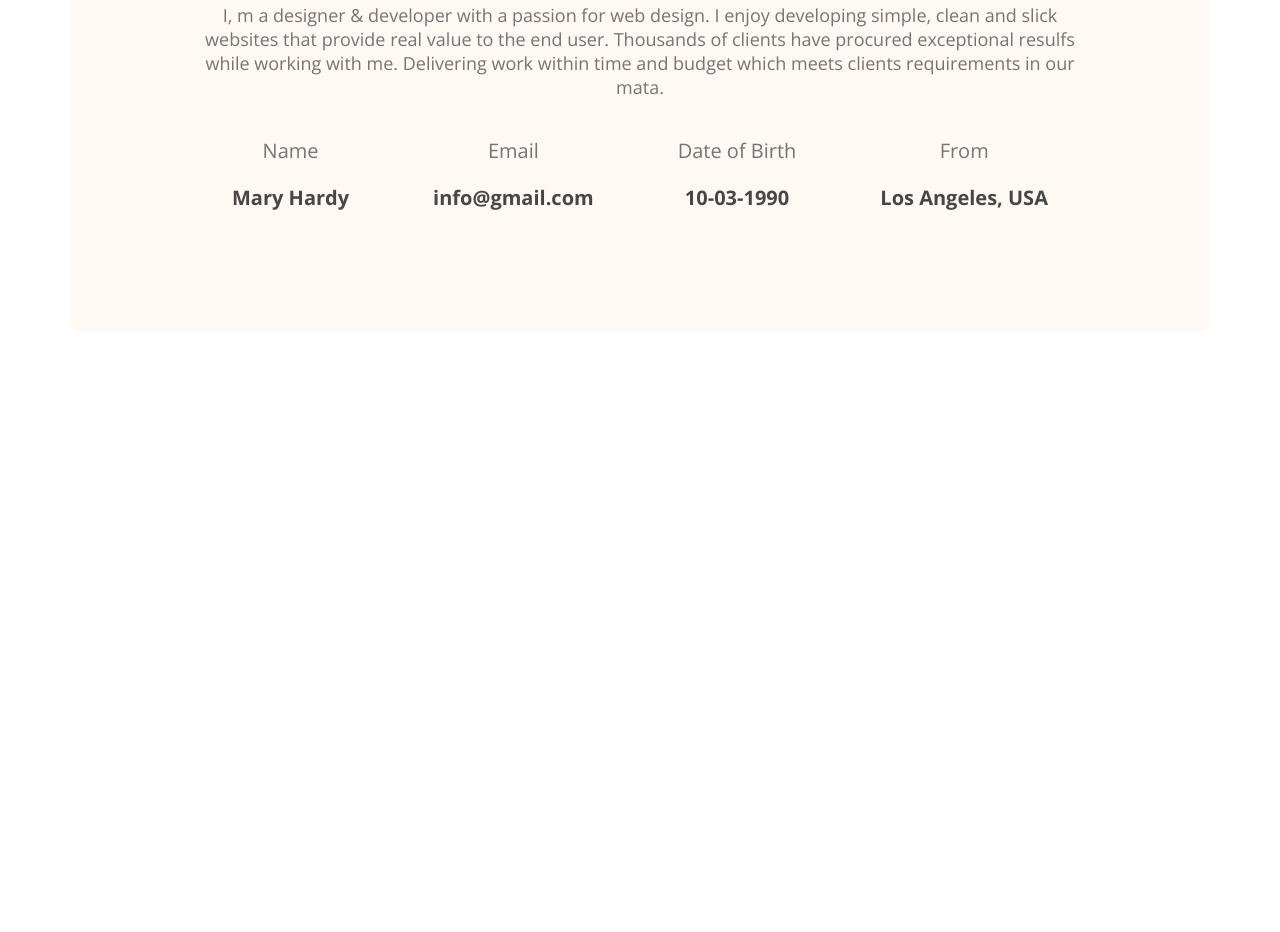
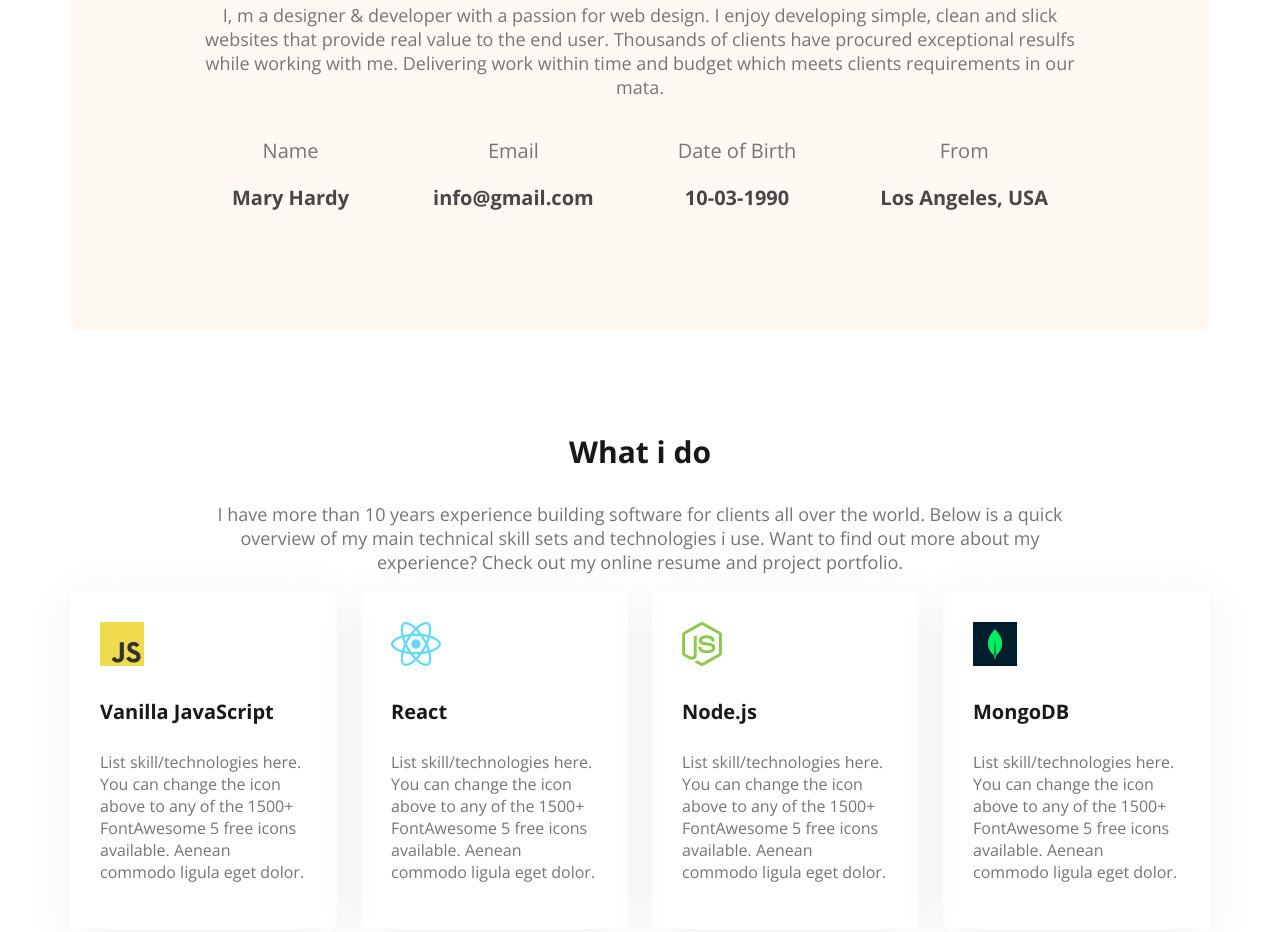
Before and after one commit to kibriarobin97/developer-portfolio, a plain HTML site: page index.html in a window 1280 px wide. Shown: the part 920-1852 px from the top of the page. Before the commit the page ends 1259 px from the top, so only its background shows below. Drawn offline with nearby package versions, Linux system fonts and the light colour scheme.

Commit message:
added skill section

```diff
--- a/index.html
+++ b/index.html
@@ -39,6 +39,7 @@
       </div>
     </header>
     <main>
+      <!-- about section -->
       <section class="about bg-secondary">
         <h3 class="section-title">About Me</h3>
         <p class="section-description">
@@ -67,6 +68,54 @@
           </div>
         </div>
       </section>
+      <!-- what i do section -->
+      <section class="skills">
+        <h3 class="section-title text-center">What i do</h3>
+        <p class="section-description text-center">
+          I have more than 10 years experience building software for clients all
+          over the world. Below is a quick overview of my main technical skill
+          sets and technologies i use. Want to find out more about my
+          experience? Check out my online resume and project portfolio.
+        </p>
+        <div class="skills-container">
+          <div class="skill">
+            <img src="images/icons/js.png" alt="" />
+            <h4 class="skill-title">Vanilla JavaScript</h4>
+            <p class="skill-description">
+              List skill/technologies here. You can change the icon above to any
+              of the 1500+ FontAwesome 5 free icons available. Aenean commodo
+              ligula eget dolor.
+            </p>
+          </div>
+          <div class="skill">
+            <img src="images/icons/react.png" alt="" />
+            <h4 class="skill-title">React</h4>
+            <p class="skill-description">
+              List skill/technologies here. You can change the icon above to any
+              of the 1500+ FontAwesome 5 free icons available. Aenean commodo
+              ligula eget dolor.
+            </p>
+          </div>
+          <div class="skill">
+            <img src="images/icons/nodejs.png" alt="" />
+            <h4 class="skill-title">Node.js</h4>
+            <p class="skill-description">
+              List skill/technologies here. You can change the icon above to any
+              of the 1500+ FontAwesome 5 free icons available. Aenean commodo
+              ligula eget dolor.
+            </p>
+          </div>
+          <div class="skill">
+            <img src="images/icons/mongo.png" alt="" />
+            <h4 class="skill-title">MongoDB</h4>
+            <p class="skill-description">
+              List skill/technologies here. You can change the icon above to any
+              of the 1500+ FontAwesome 5 free icons available. Aenean commodo
+              ligula eget dolor.
+            </p>
+          </div>
+        </div>
+      </section>
     </main>
     <footer></footer>
   </body>
--- a/styles/index.css
+++ b/styles/index.css
@@ -2,26 +2,25 @@
   font-family: "Open Sans", sans-serif;
   font-optical-sizing: auto;
   font-style: normal;
-  font-variation-settings:
-    "wdth" 100;
+  font-variation-settings: "wdth" 100;
 }
 
 /* shared style */
 
-.bg-secondary{
-    background-color: #FFF8F3;
+.bg-secondary {
+  background-color: #fff8f3;
 }
-.text-primary-color{
-    color: #FD6E0A;
+.text-primary-color {
+  color: #fd6e0a;
 }
-.dark-2{
+.dark-2 {
   color: #474747;
 }
-.dark-3{
+.dark-3 {
   color: #757575;
 }
-.btn-primary{
-    background-color: #FD6E0A;
+.btn-primary {
+  background-color: #fd6e0a;
   padding: 15px 20px;
   font-size: 20px;
   font-weight: 600;
@@ -29,27 +28,34 @@
   border-radius: 5px;
   border: none;
 }
-.section-title{
+.section-title {
   font-size: 30px;
   font-weight: bold;
   color: #181818;
 }
-.section-description{
+.section-description {
   font-size: 18px;
   color: #757575;
+}
+.text-center {
+  text-align: center;
+  padding: 0 120px;
 }
 
 /* header */
 
-.header{
-    background-image: url('../images/developer.png'), url(../images/header_bg.png);
+.header {
+  background-image:
+    url("../images/developer.png"), url(../images/header_bg.png);
   background-repeat: no-repeat;
-    background-position: top left, bottom right;
+  background-position:
+    top left,
+    bottom right;
 }
 
 /* navbar style */
 
-nav{
+nav {
   display: flex;
   align-items: center;
   justify-content: space-between;
@@ -59,68 +65,94 @@ nav{
   font-weight: 800;
   font-size: 45px;
 }
-nav ul{
+nav ul {
   display: flex;
   align-items: center;
 }
-nav ul li{
+nav ul li {
   list-style: none;
   margin-right: 50px;
 }
-nav li a{
+nav li a {
   text-decoration: none;
 }
 
 /* banner style */
 
-.banner{
+.banner {
   display: flex;
   justify-content: space-between;
   margin: 0 30px 0 200px;
 }
-.banner-content{
+.banner-content {
   width: 500px;
 }
-.banner-greetings{
+.banner-greetings {
   font-size: 40px;
   font-weight: 500;
   margin-bottom: 0;
 }
-.banner-title{
+.banner-title {
   font-size: 60px;
   font-weight: bold;
   margin: 0;
 }
-.banner-pic{
+.banner-pic {
   width: 400px;
 }
 
 /* main style */
 
-main{
+main {
   max-width: 1140px;
   margin: 0 auto;
+}
+main section {
+  margin-top: 100px;
 }
 
 /* about style */
 
-.about{
+.about {
   border-radius: 10px;
   padding: 100px 120px;
   text-align: center;
-    margin-top: 100px;
 }
-.about-items{
+.about-items {
   display: flex;
   justify-content: space-around;
 }
-.item-title{
+.item-title {
   font-size: 20px;
   color: #757575;
   margin-bottom: 0;
 }
-.item-description{
+.item-description {
   font-size: 20px;
   font-weight: bold;
   color: #474747;
 }
+
+/* what i do style */
+
+/* .skills{
+    padding: 0 120px;
+} */
+.skills-container {
+  display: flex;
+  gap: 24px;
+  justify-content: space-between;
+}
+.skill {
+  padding: 30px;
+  border-radius: 5px;
+  box-shadow: 0 6px 50px 0 rgba(0, 0, 0, 0.06);
+}
+.skill-title {
+  font-size: 20px;
+  font-weight: 600px;
+  color: #181818;
+}
+.skill-description {
+  color: #757575;
+}
```
Lines whose indentation alone changed are shown as unchanged.
